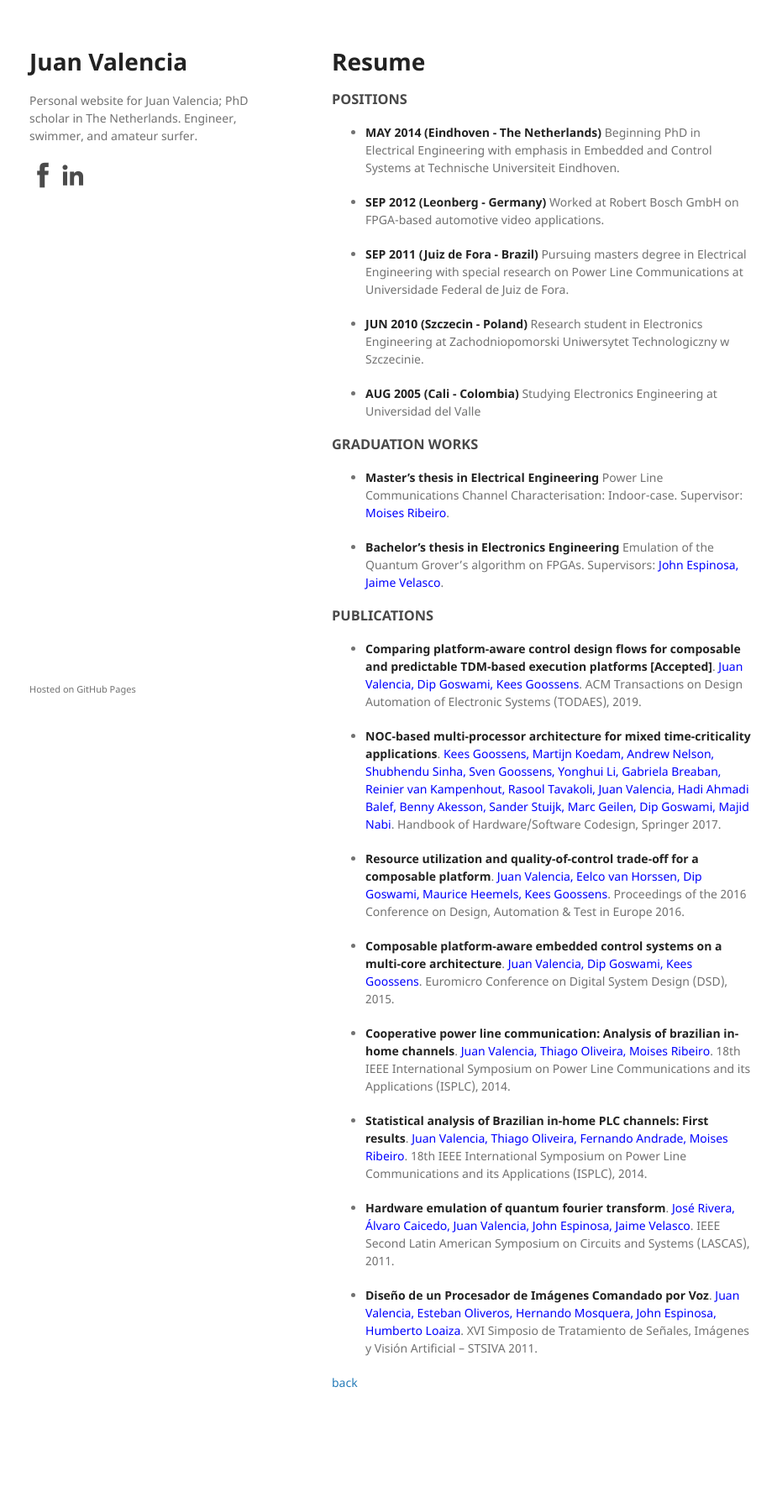
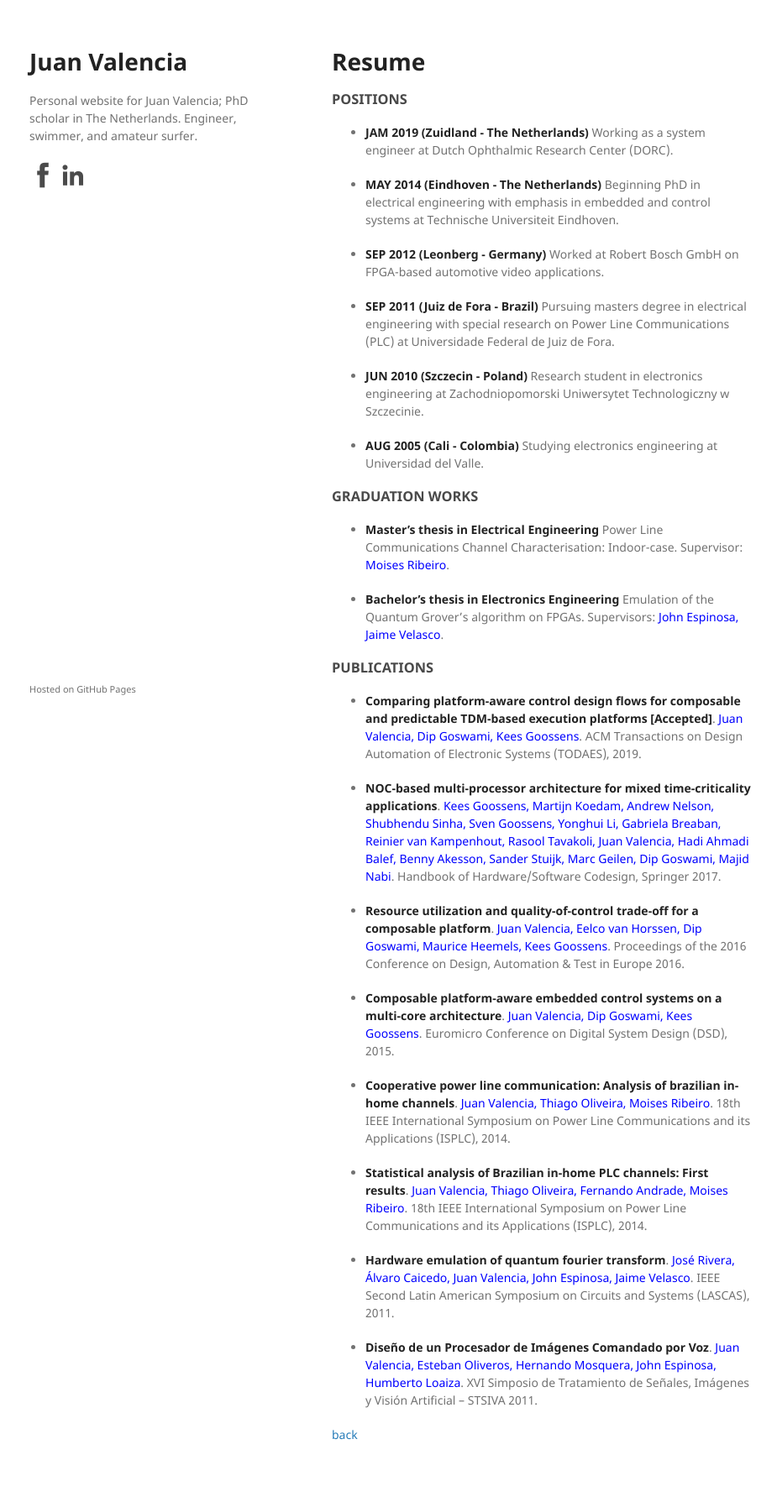
Before and after one commit to juanvalen15/juanvalen15.github.io, a Jekyll site: the page built from resume.md, in a window 1280 px wide. Shown: the whole page at 84% size, without its empty margins (175-1100 px from the left). Built offline with Jekyll 4.4.1, drawn with Linux system fonts in a browser that asks for light colours; our own code applies the rules of GitHub Pages for plain Markdown files; before the commit the page ends 1727 px from its top, so only the background shows below that.

Commit message:
Update resume.md
updated positions

```diff
--- a/resume.md
+++ b/resume.md
@@ -6,15 +6,17 @@ layout: default
 
 ### POSITIONS
 
-- **MAY 2014 (Eindhoven - The Netherlands)** Beginning PhD in Electrical Engineering with emphasis in Embedded and Control Systems at Technische Universiteit Eindhoven.
+- **JAM 2019 (Zuidland - The Netherlands)** Working as a system engineer at Dutch Ophthalmic Research Center (DORC).
+
+- **MAY 2014 (Eindhoven - The Netherlands)** Beginning PhD in electrical engineering with emphasis in embedded and control systems at Technische Universiteit Eindhoven.
 
 - **SEP 2012 (Leonberg - Germany)** Worked at Robert Bosch GmbH on FPGA-based automotive video applications.
 
-- **SEP 2011 (Juiz de Fora - Brazil)** Pursuing masters degree in Electrical Engineering with special research on Power Line Communications at Universidade Federal de Juiz de Fora.
+- **SEP 2011 (Juiz de Fora - Brazil)** Pursuing masters degree in electrical engineering with special research on Power Line Communications (PLC) at Universidade Federal de Juiz de Fora.
 
-- **JUN 2010 (Szczecin - Poland)** Research student in Electronics Engineering at Zachodniopomorski Uniwersytet Technologiczny w Szczecinie.
+- **JUN 2010 (Szczecin - Poland)** Research student in electronics engineering at Zachodniopomorski Uniwersytet Technologiczny w Szczecinie.
 
-- **AUG 2005 (Cali - Colombia)** Studying Electronics Engineering at Universidad del Valle
+- **AUG 2005 (Cali - Colombia)** Studying electronics engineering at Universidad del Valle.
 
 
 
```
